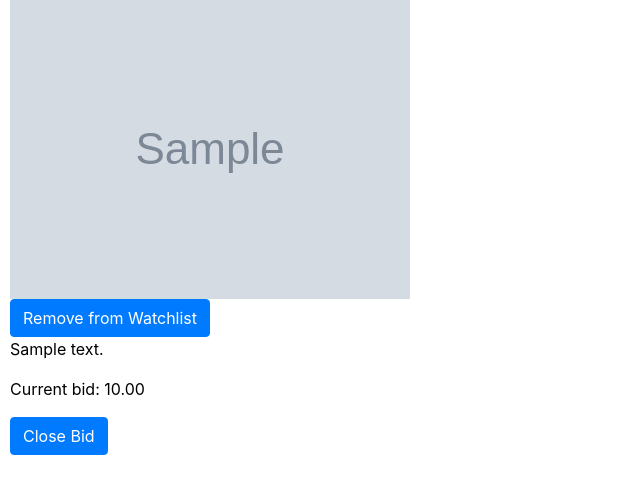
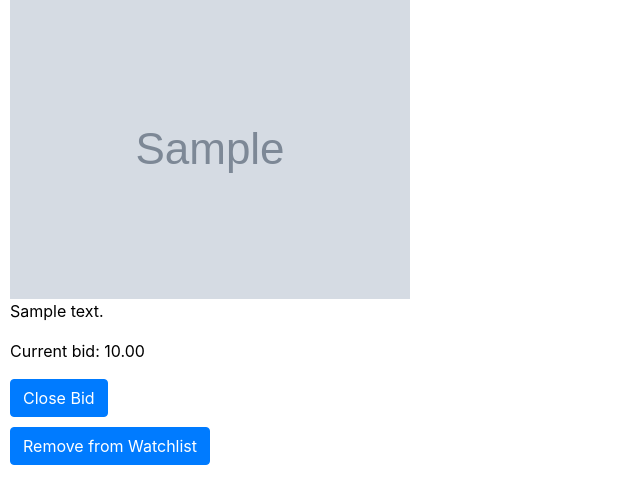
Before and after one commit to mohsenpasdar/commerce-Django, a Django app: page /listings/1/ in a window 1280 px wide. Shown: the part 210-714 px from the top of the page, without its empty margins (0-640 px from the left). Run offline with Django 3.2, Linux system fonts and the light colour scheme; a user stored in the database is signed in; tables that the repository leaves empty hold one stand-in row (values such as "Sample post"); grey boxes marked "Sample" are stand-in pictures; some libraries are stand-ins or nearby versions.

Commit message:
specifications: watchlist completed

```diff
--- a/auctions/static/auctions/styles.css
+++ b/auctions/static/auctions/styles.css
@@ -12,3 +12,7 @@ body {
   box-shadow: 0 0 10px rgba(0, 123, 255, 0.5);
   background-color: #f5f5f5;
 }
+
+.watchlist {
+  margin-top: 10px;
+}
--- a/auctions/templates/auctions/layout.html
+++ b/auctions/templates/auctions/layout.html
@@ -25,7 +25,7 @@
                     <a class="nav-link" href="{% url 'index' %}">Categories</a>
                 </li>
                 <li class="nav-item">
-                    <a class="nav-link" href="{% url 'index' %}">Watchlist</a>
+                    <a class="nav-link" href="{% url 'watchlist' %}">Watchlist</a>
                 </li>
                 <li class="nav-item">
                     <a class="nav-link" href="{% url 'create_listing' %}">Create Listing</a>
--- a/auctions/templates/auctions/listing.html
+++ b/auctions/templates/auctions/listing.html
@@ -5,18 +5,6 @@
 
     {% if listing.image_url %}
         <img src="{{ listing.image_url }}" alt="{{ listing.title }} image">
-    {% endif %}
-
-    {% if in_watchlist %}
-        <form action="{% url 'listing' listing.id %}" method="post">
-            {% csrf_token %}
-            <button type="submit" name="watchlist" class="btn btn-primary">Remove from Watchlist</button>
-        </form>
-    {% else %}
-        <form action="{% url 'listing' listing.id %}" method="post">
-            {% csrf_token %}
-            <button type="submit" name="watchlist" class="btn btn-primary">Add to Watchlist</button>
-        </form>
     {% endif %}
 
     <p>{{ listing.description }}</p>
@@ -38,6 +26,27 @@
         </form>
     {% endif %}
 
+    {% if request.user == listing.seller and listing.status == 'active' %}
+        <form method="POST" action="{% url 'close_bid' listing_id=listing.id %}">
+            {% csrf_token %}
+            <button type="submit" class="btn btn-primary">Close Bid</button>
+        </form>
+    {% endif %}
+
+    {% if request.user.is_authenticated %}
+        {% if in_watchlist %}
+            <form action="{% url 'listing' listing.id %}" method="post">
+                {% csrf_token %}
+                <button type="submit" name="watchlist" class="btn btn-primary watchlist">Remove from Watchlist</button>
+            </form>
+        {% else %}
+            <form action="{% url 'listing' listing.id %}" method="post">
+                {% csrf_token %}
+                <button type="submit" name="watchlist" class="btn btn-primary watchlist">Add to Watchlist</button>
+            </form>
+        {% endif %}
+    {% endif %}
+
     {% if messages %}
         <div class="messages">
             {% for message in messages %}
@@ -48,11 +57,4 @@
         </div>
     {% endif %}
 
-    {% if request.user == listing.seller and listing.status == 'active' %}
-        <form method="POST" action="{% url 'close_bid' listing_id=listing.id %}">
-            {% csrf_token %}
-            <button type="submit" class="btn btn-primary">Close Bid</button>
-        </form>
-    {% endif %}
-
 {% endblock %}
--- a/auctions/urls.py
+++ b/auctions/urls.py
@@ -10,5 +10,6 @@ urlpatterns = [
     path('create_listing/', views.create_listing, name='create_listing'),
     path('listings/<int:listing_id>/', views.listing, name='listing'),
     path('listing/<int:listing_id>/close_bid/', views.close_bid, name='close_bid'),
+    path('watchlist/', views.watchlist, name='watchlist'),
 
 ]
--- a/auctions/views.py
+++ b/auctions/views.py
@@ -27,7 +27,7 @@ def index(request):
             'current_bid': current_bid
         })
 
-    context = {'listings_with_bids': listings_with_bids}
+    context = {'listings_with_bids': listings_with_bids, 'header': 'Active Listings'}
     return render(request, 'auctions/index.html', context)
 
 
@@ -213,3 +213,25 @@ def close_bid(request, listing_id):
 
     # Render the template with the listing information and the winning bid information
     return render(request, 'auctions/close_bid.html', {'listing': listing, 'winning_bid': winning_bid, 'winning_bidder': winning_bidder})
+
+
+@login_required
+def watchlist(request):
+    user = request.user
+    watchlist_listings = AuctionListing.objects.filter(watchlist=user)
+    listings_with_bids = []
+
+    for listing in watchlist_listings:
+        highest_bid = Bid.objects.filter(listing=listing).order_by('-amount').first()
+        if highest_bid:
+            current_bid = highest_bid.amount
+        else:
+            current_bid = listing.starting_bid
+
+        listings_with_bids.append({
+            'listing': listing,
+            'current_bid': current_bid
+        })
+
+    context = {'listings_with_bids': listings_with_bids, 'header': 'Watchlist'}
+    return render(request, 'auctions/index.html', context)
```
Also changed, not shown: auctions/templates/auctions/index.html (+7 -1 lines).
